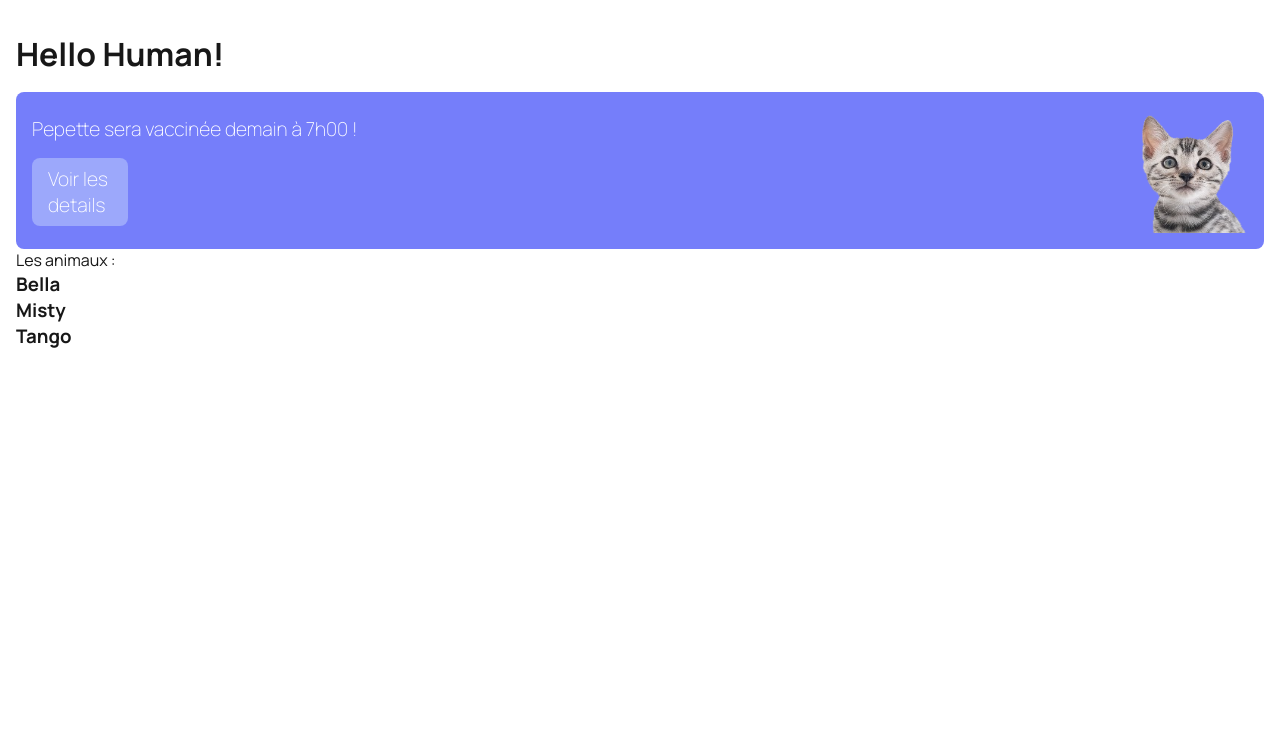
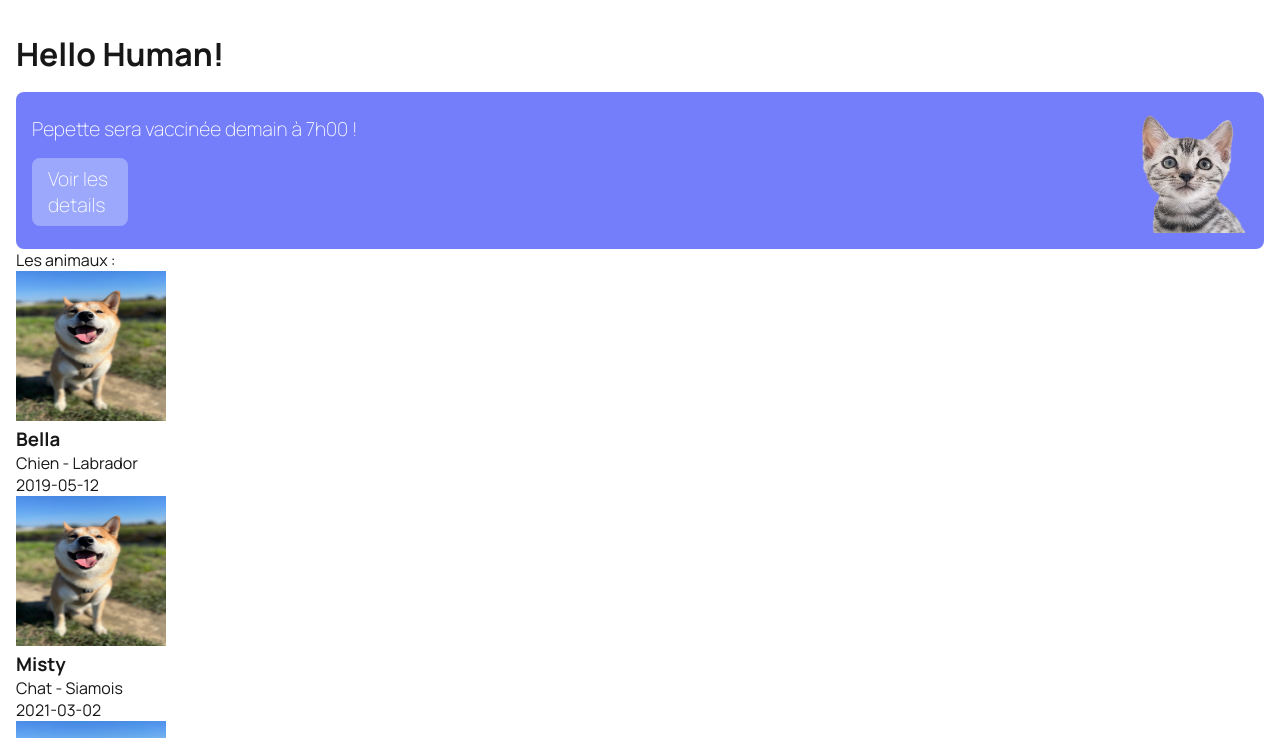
Before and after one commit to 2025-10-CDA-ECO-P6/Victoria-Patte-CieBack, a Next.js app: page /search in a window 1280 px wide. Shown: the top 738 px of the page. Built offline with nearby package versions, Linux system fonts and the light colour scheme.

Commit message:
add elementto display to CardAnimal

```diff
--- a/src/app/search/page.js
+++ b/src/app/search/page.js
@@ -28,7 +28,7 @@ export default function Search() {
        <p>Les animaux : </p>
 
        {animals.map((animal) =>
-        <CardAnimal animal={animal} />
+        <CardAnimal animal={animal} key={animal.id}/>
        )}
       </section>
     </main>
--- a/src/components/cardAnimal/CardAnimal.js
+++ b/src/components/cardAnimal/CardAnimal.js
@@ -1,9 +1,17 @@
+import Image from "next/image";
 
-
-export default function CardAnimal( {animal}) {
+export default function CardAnimal({ animal }) {
   return (
     <article>
-        <h3>{animal.name}</h3>
+      <Image
+        src={animal.picture}
+        alt={animal.name}
+        width={150}
+        height={150}
+      />
+      <h3>{animal.name}</h3>
+      <p>{animal.species} - {animal.breed}</p>
+      <p>{animal.date_of_birth}</p>
     </article>
   );
 }
--- a/src/data/data.json
+++ b/src/data/data.json
@@ -36,7 +36,7 @@
       "species": "Chien",
       "breed": "Labrador",
       "date_of_birth": "2019-05-12",
-      "picture": "https://fr.freepik.com/images-ia-gratuites/image-chien-labrador-retriever-generee-par-ai_57311598.htm#fromView=keyword&page=1&position=2&uuid=19429d8e-b07b-400a-a3fc-c080435d8a06&query=Labrador",
+      "picture": "/pictureAnimals/Aska.jpg",
       "owner_id": 1
     },
     {
@@ -45,7 +45,7 @@
       "species": "Chat",
       "breed": "Siamois",
       "date_of_birth": "2021-03-02",
-      "picture": "https://fr.freepik.com/images-ia-gratuites/style-vie-du-chat-mignon_210241993.htm#fromView=search&page=1&position=2&uuid=81475328-b3bc-4383-9fa8-67f1b8349dc0&query=siamois",
+      "picture": "/pictureAnimals/Aska.jpg",
       "owner_id": 2
     },
     {
@@ -54,7 +54,7 @@
       "species": "Chien",
       "breed": "Shiba Inu",
       "date_of_birth": "2018-11-22",
-      "picture": "https://fr.freepik.com/photos-gratuite/vue-face-adorable-chien-shiba-inu_28475766.htm#fromView=search&page=1&position=11&uuid=cffc38f6-78da-4a15-a504-bbb824c6c2d9&query=shiba",
+      "picture": "/pictureAnimals/Aska.jpg",
       "owner_id": 3
     }
   ],
```
Also changed, not shown: public/pictureAnimals/Aska.jpg (added).
